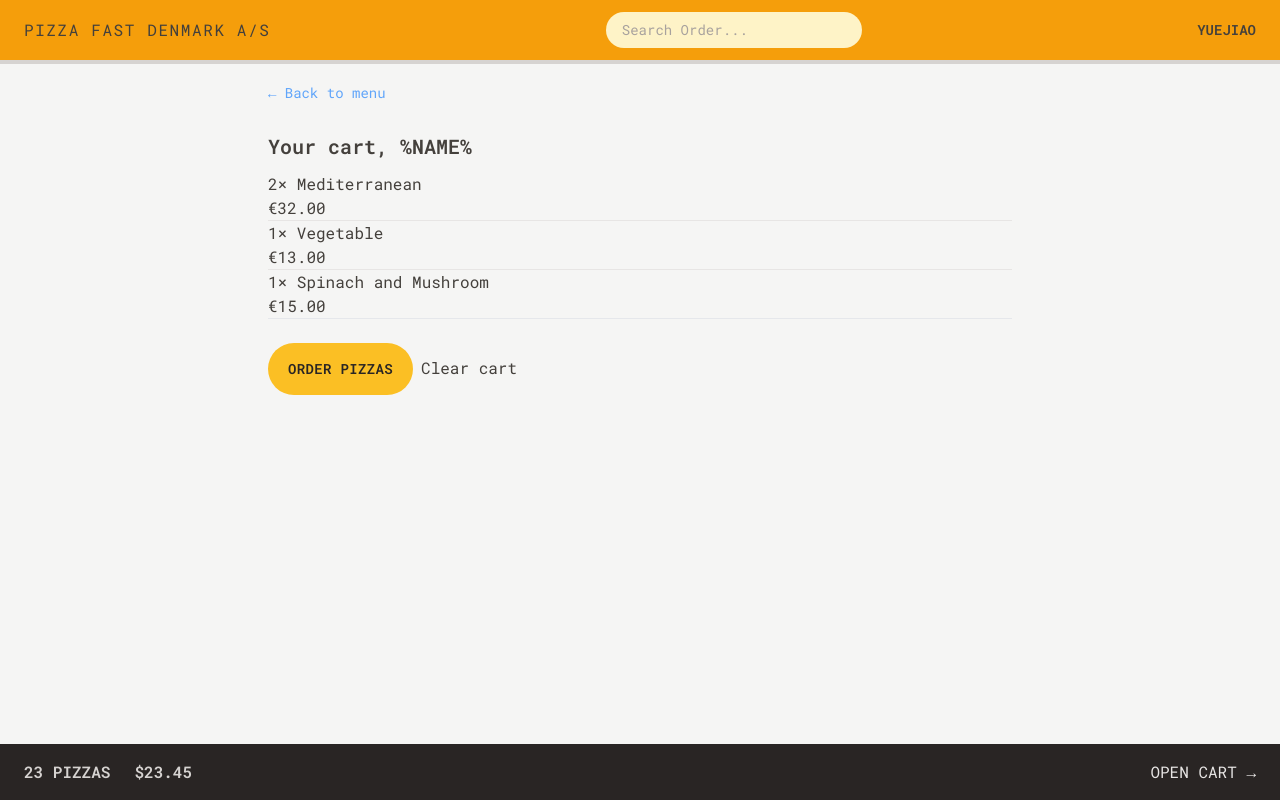
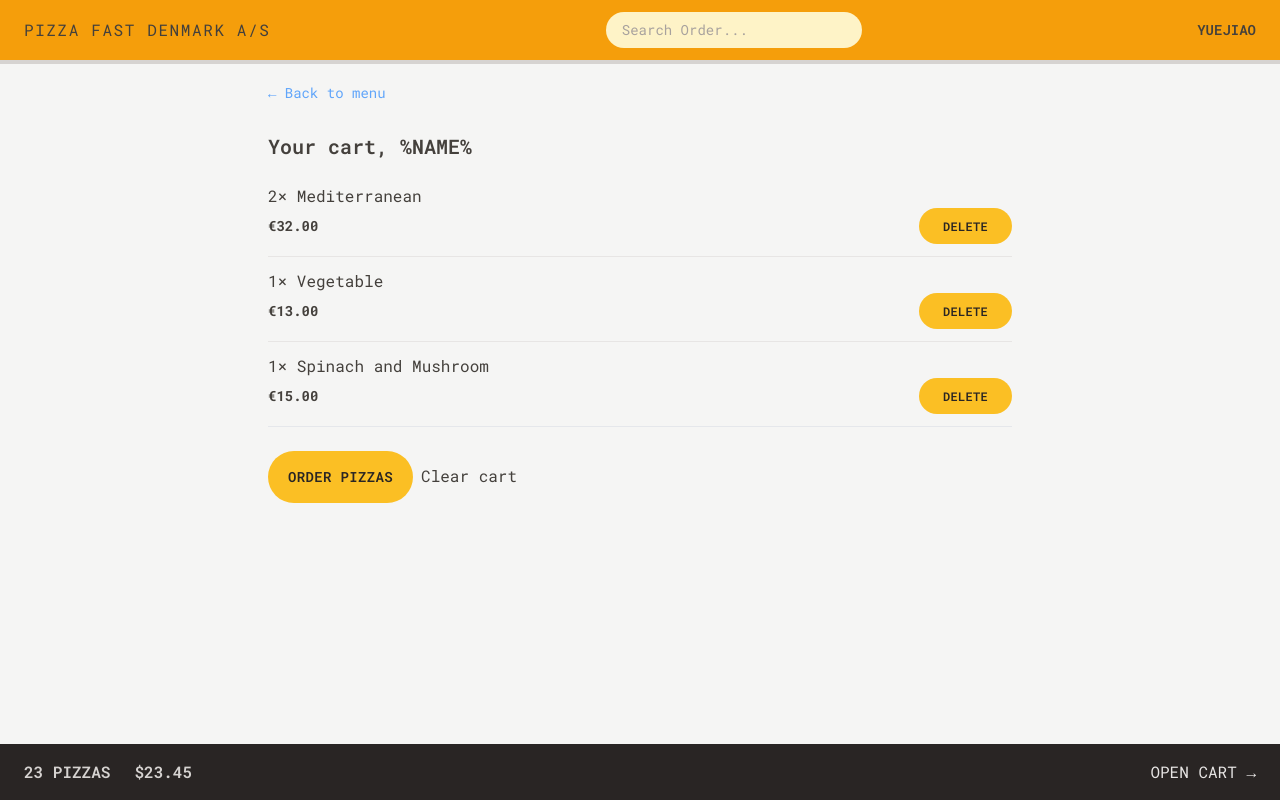
Before and after one commit to YuejiaoShi/pizza-fast-shop, a React (Vite) app: page /cart in a window 1280 px wide. Built offline with nearby package versions, Linux system fonts and the light colour scheme.

Commit message:
add a delete Button to each CartItem

```diff
--- a/src/features/cart/CartItem.tsx
+++ b/src/features/cart/CartItem.tsx
@@ -1,4 +1,5 @@
 import { formatCurrency } from "../../utilities/helpers";
+import Button from "../../UI/Button";
 
 type CartItemProps = {
   item: {
@@ -13,12 +14,13 @@
   const { pizzaId, name, quantity, totalPrice } = item;
 
   return (
-    <li>
+    <li className="py-3">
       <p>
         {quantity}&times; {name}
       </p>
-      <div>
-        <p>{formatCurrency(totalPrice)}</p>
+      <div className="flex items-center justify-between">
+        <p className="text-sm font-bold">{formatCurrency(totalPrice)}</p>
+        <Button type="small">Delete</Button>
       </div>
     </li>
   );
```
